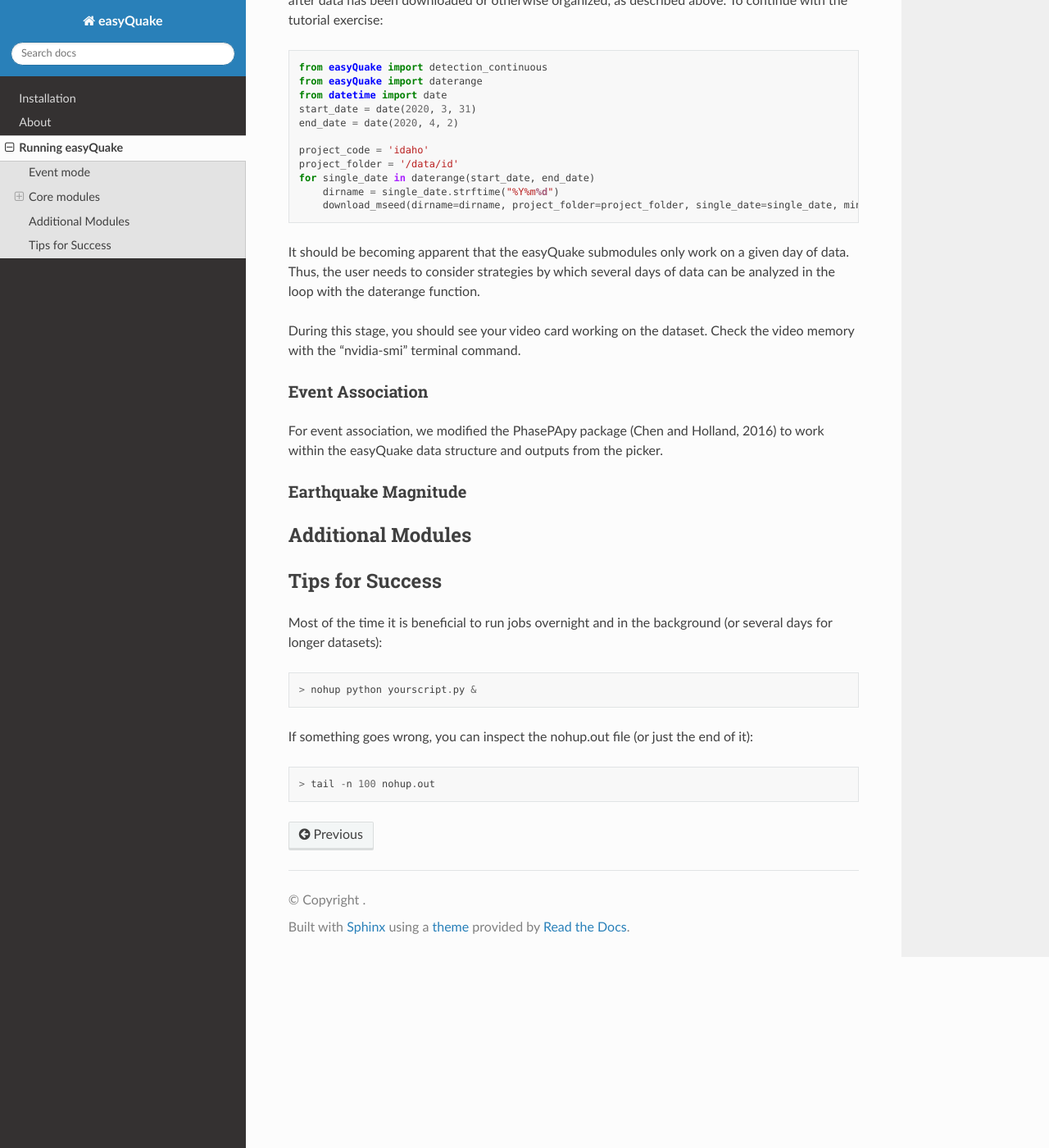
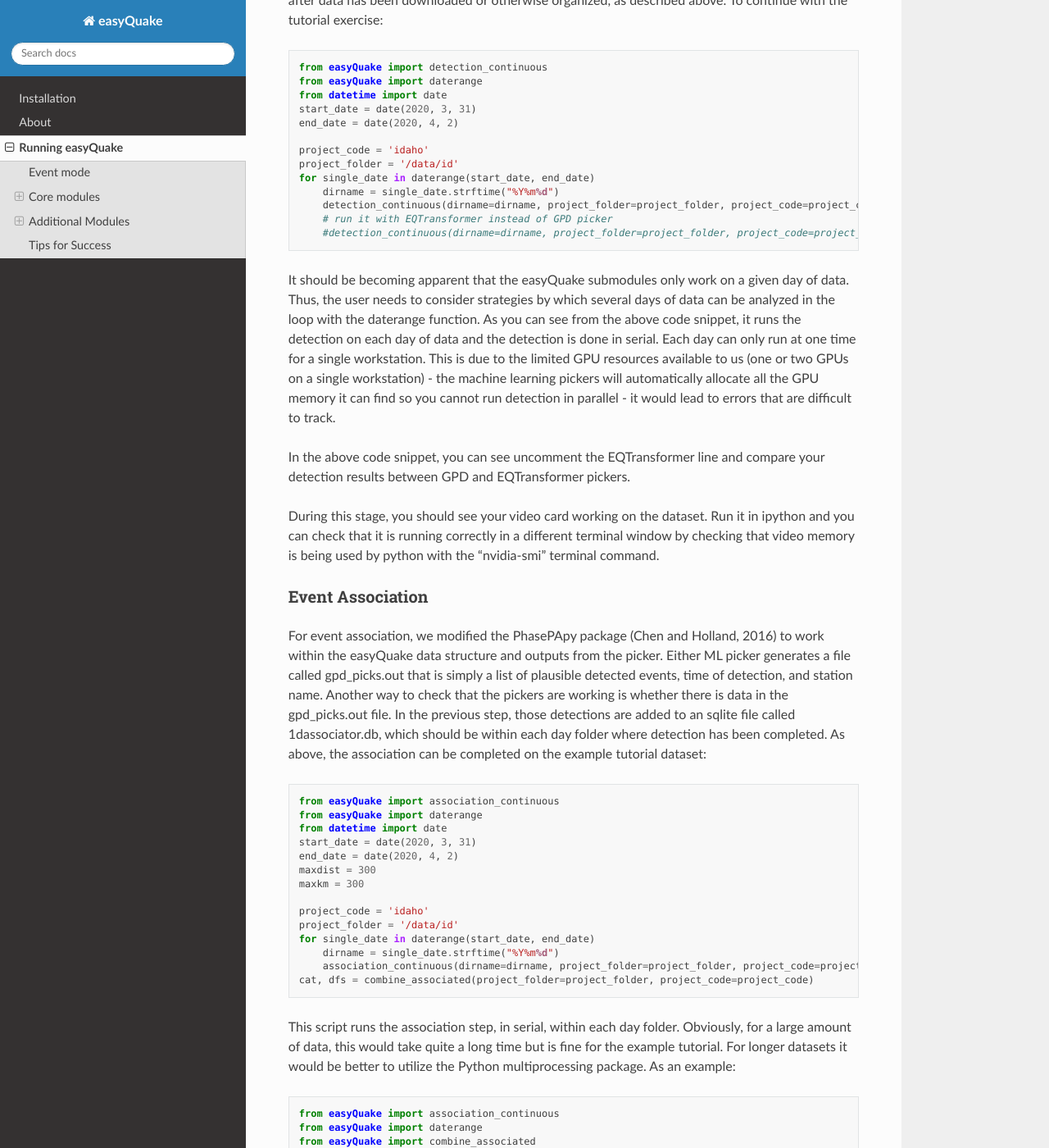
Before and after one commit to jakewalter/easyQuake, a Sphinx documentation site: the page built from docs/Getting_Started.rst, in a window 1280 px wide and 1400 px high, scrolled down 1656 px. Shown: the whole window at 82% size. Built offline with Sphinx 7.4.7 and the Read the Docs theme 2.0.0, drawn with Linux system fonts in a browser that asks for light colours; some of the changed text lies outside the part shown.

Commit message:
update docs

```diff
--- a/docs/Getting_Started.rst
+++ b/docs/Getting_Started.rst
@@ -63,22 +63,85 @@
         project_folder = '/data/id'
         for single_date in daterange(start_date, end_date)
             dirname = single_date.strftime("%Y%m%d")
-            download_mseed(dirname=dirname, project_folder=project_folder, single_date=single_date, minlat=lat_a, maxlat=lat_b, minlon=lon_a, maxlon=lon_b)
+            detection_continuous(dirname=dirname, project_folder=project_folder, project_code=project_code, single_date=single_date, machine=True,local=True)
+            # run it with EQTransformer instead of GPD picker
+            #detection_continuous(dirname=dirname, project_folder=project_folder, project_code=project_code, machine=True, machine_picker='EQTransformer', local=True, single_date=single_date)
 
-It should be becoming apparent that the easyQuake submodules only work on a given day of data. Thus, the user needs to consider strategies by which several days of data can be analyzed in the loop with the daterange function.
+It should be becoming apparent that the easyQuake submodules only work on a given day of data. Thus, the user needs to consider strategies by which several days of data can be analyzed in the loop with the daterange function. As you can see from the above code snippet, it runs the detection on each day of data and the detection is done in serial. Each day can only run at one time for a single workstation. This is due to the limited GPU resources available to us (one or two GPUs on a single workstation) - the machine learning pickers will automatically allocate all the GPU memory it can find so you cannot run detection in parallel - it would lead to errors that are difficult to track.
 
-During this stage, you should see your video card working on the dataset. Check the video memory with the "nvidia-smi" terminal command.
+In the above code snippet, you can see uncomment the EQTransformer line and compare your detection results between GPD and EQTransformer pickers.
+
+During this stage, you should see your video card working on the dataset. Run it in ipython and you can check that it is running correctly in a different terminal window by checking that video memory is being used by python with the "nvidia-smi" terminal command.
 
 Event Association
 ------------------
-For event association, we modified the PhasePApy package (Chen and Holland, 2016) to work within the easyQuake data structure and outputs from the picker.
+For event association, we modified the PhasePApy package (Chen and Holland, 2016) to work within the easyQuake data structure and outputs from the picker. Either ML picker generates a file called gpd_picks.out that is simply a list of plausible detected events, time of detection, and station name. Another way to check that the pickers are working is whether there is data in the gpd_picks.out file. In the previous step, those detections are added to an sqlite file called 1dassociator.db, which should be within each day folder where detection has been completed. As above, the association can be completed on the example tutorial dataset::
+
+        from easyQuake import association_continuous
+        from easyQuake import daterange
+        from datetime import date
+        start_date = date(2020, 3, 31)
+        end_date = date(2020, 4, 2)
+        maxdist = 300
+        maxkm = 300
+
+        project_code = 'idaho'
+        project_folder = '/data/id'
+        for single_date in daterange(start_date, end_date)
+            dirname = single_date.strftime("%Y%m%d")
+            association_continuous(dirname=dirname, project_folder=project_folder, project_code=project_code, maxdist=maxdist, maxkm=maxkm, single_date=single_date, local=True)
+        cat, dfs = combine_associated(project_folder=project_folder, project_code=project_code)
+
+
+This script runs the association step, in serial, within each day folder. Obviously, for a large amount of data, this would take quite a long time but is fine for the example tutorial. For longer datasets it would be better to utilize the Python multiprocessing package. As an example::
+
+        from easyQuake import association_continuous
+        from easyQuake import daterange
+        from easyQuake import combine_associated
+        from datetime import date
+        start_date = date(2020, 3, 31)
+        end_date = date(2020, 4, 2)
+        maxdist = 300
+        maxkm = 300
+
+        from multiprocessing import Pool
+        pool = Pool(20)
+        project_code = 'idaho'
+        project_folder = '/data/id'
+        for single_date in daterange(start_date, end_date)
+            dirname = single_date.strftime("%Y%m%d")
+            pool.apply_async(association_continuous, (dirname, project_folder, project_code, maxdist, maxkm, single_date, True, 4, 1))
+        pool.close()
+        pool.join()
+        cat, dfs = combine_associated(project_folder=project_folder, project_code=project_code)
+
+The final line in the association example combine all the day folder possible events and saves a *cat.xml* Obsby-compatible Catalog file in the *project_folder*. This file is also QuakeML compatible and includes pick and origin info. The catalog will be built out in subsequent post-processing steps (below).
 
 Earthquake Magnitude
 --------------------
+Finally, we estimate earthquake magnitudes and the submodule *magnitude_quakeml* includes the amplitude and station magnitudes in the Catalog file::
+
+        from easyQuake import magnitude_quakeml
+        from easyQuake import simple_cat_df
+        from obspy import read_events
+        import matplotlib.pyplot as plt
+        cat = read_events('idaho_cat.xml')
+        cat = magnitude_quakeml(cat=cat, project_folder=project_folder,plot_event=True)
+        cat.write('catalog_idaho.xml',format='QUAKEML')
+
+        #test to see whether it was a success
+        catdf = simple_cat_df(cat)
+        plt.figure()
+        plt.plot(catdf.index,catdf.magnitude,'.')
 
 
 Additional Modules
 ===================
+
+Hypoinverse
+-------------
+
+
 
 Tips for Success
 ================
```
Also changed, not shown: 9 other files.
